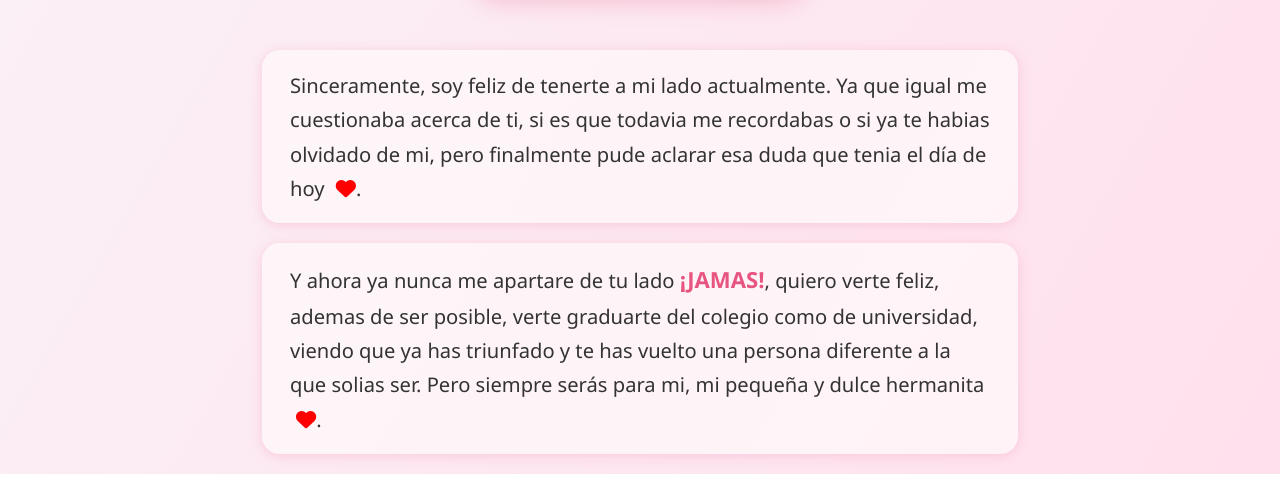
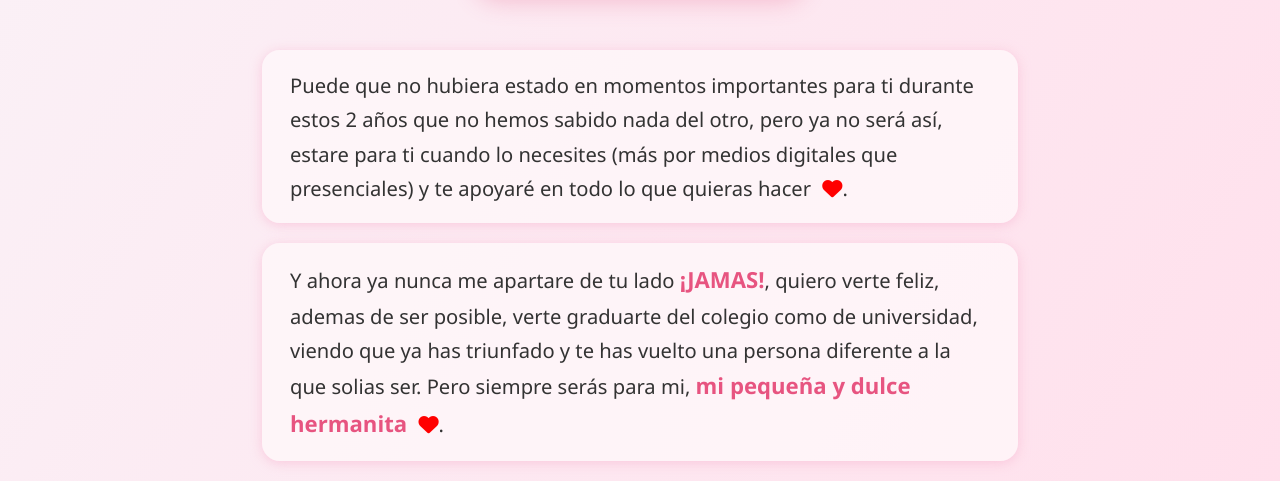
Before and after one commit to Divergame/sister, a plain HTML site: page index.html in a window 1280 px wide. Shown: the part 1677-2158 px from the top of the page. Drawn offline with Linux system fonts and the light colour scheme.

Commit message:
ajuste bien

```diff
--- a/index.html
+++ b/index.html
@@ -40,15 +40,14 @@
 
     <img src="img/Imagen de WhatsApp 2025-09-05 a las 12.21.24_0aa1e593.jpg" alt="foto" width="300">
     <br>
+
     <img src="img/Imagen de WhatsApp 2025-09-05 a las 16.30.27_ac3595b6.jpg" alt="foto" width="300">
     <br>
 
-    <p>Sinceramente, soy feliz de tenerte a mi lado actualmente. Ya que igual me cuestionaba acerca de ti, si es que
-        todavia me recordabas o si ya te habias olvidado de mi, pero finalmente pude aclarar esa duda que tenia el día
-        de hoy <i class="fa-solid fa-heart" style="color: #ff0000;"></i>.</p>
+    <p>Puede que no hubiera estado en momentos importantes para ti durante estos 2 años que no hemos sabido nada del otro, pero ya no será así, estare para ti cuando lo necesites (más por medios digitales que presenciales) y te apoyaré en todo lo que quieras hacer <i class="fa-solid fa-heart" style="color: #ff0000;"></i>.</p>
     <p>Y ahora ya nunca me apartare de tu lado <b>¡JAMAS!</b>, quiero verte feliz, ademas de ser posible, verte
         graduarte del colegio como de universidad, viendo que ya has triunfado y te has vuelto una persona diferente a
-        la que solias ser. Pero siempre serás para mi, mi pequeña y dulce hermanita <i class="fa-solid fa-heart"
+        la que solias ser. Pero siempre serás para mi, <b>mi pequeña y dulce hermanita</b> <i class="fa-solid fa-heart"
             style="color: #ff0000;"></i>.</p>
 </body>
 
```
